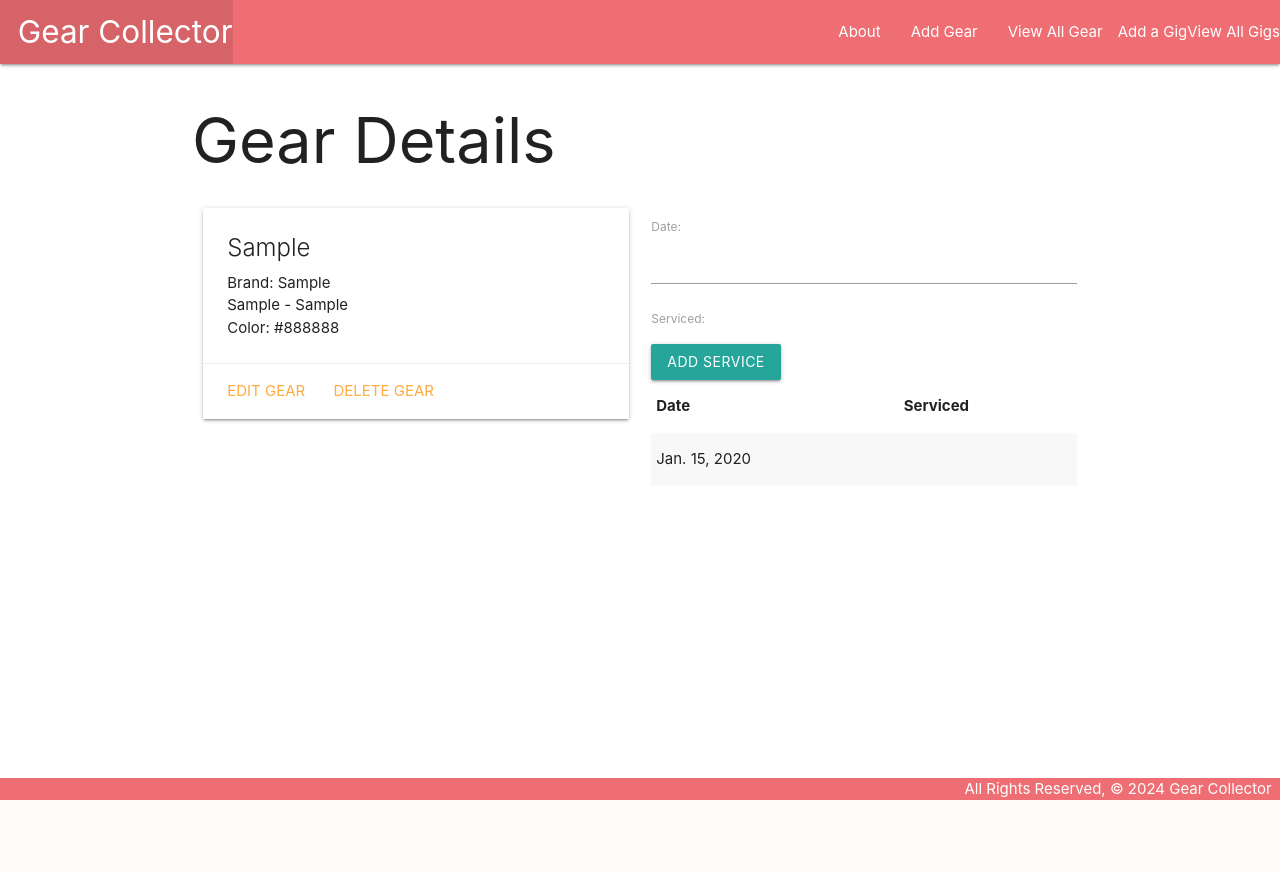
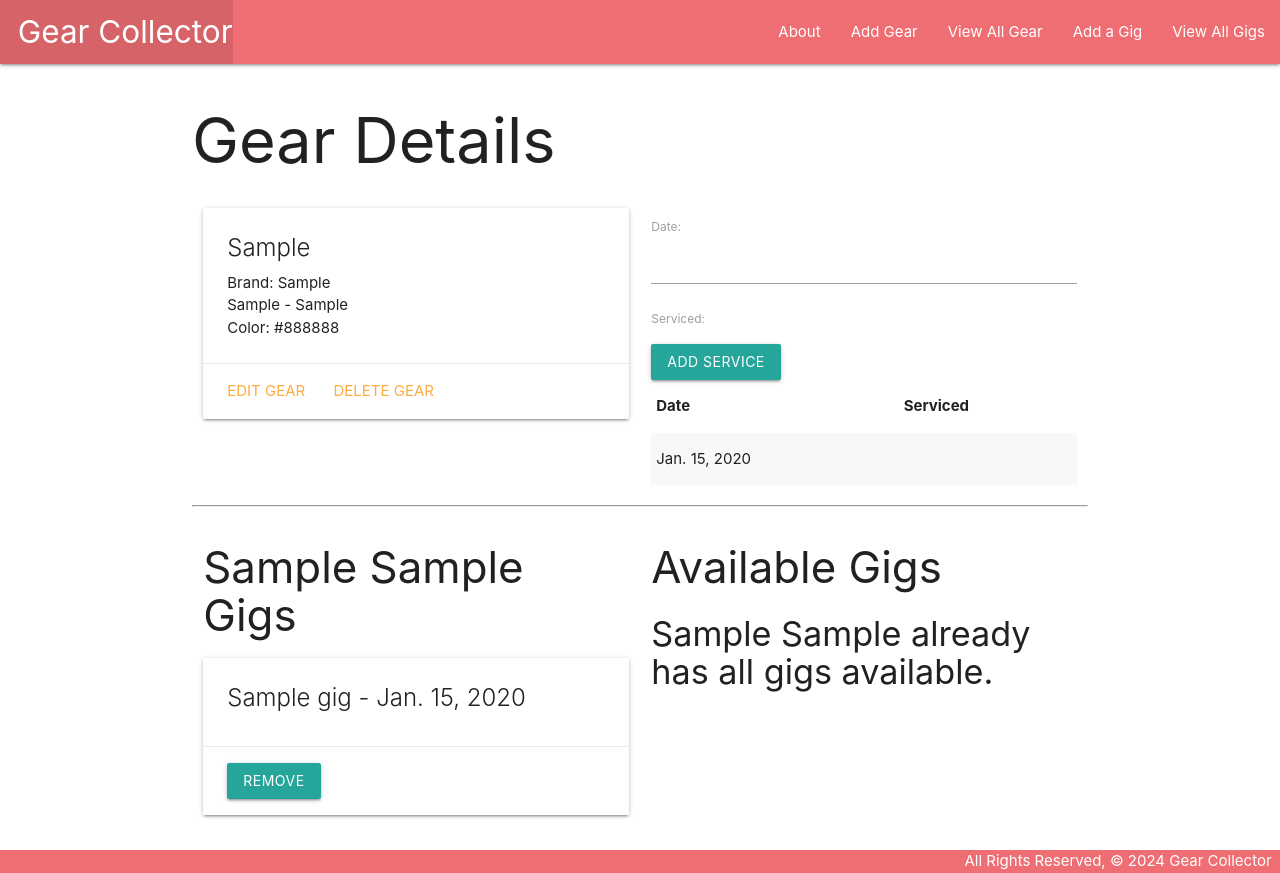
Before and after one commit to laurengcoding/gearcollector, a Django app: page /gear/1/ in a window 1280 px wide. Before the commit the page ends 800 px from the top, so only its background shows below. Run offline with Django 5.2, Linux system fonts and the light colour scheme; tables that the repository leaves empty hold one stand-in row (values such as "Sample post").

Commit message:
i think im done??

```diff
--- a/main_app/templates/base.html
+++ b/main_app/templates/base.html
@@ -20,8 +20,8 @@
           <li><a href="{% url 'about' %}">About</a></li>
           <li><a href="{% url 'gear_create' %}">Add Gear</a></li>
           <li><a href="{% url 'index' %}">View All Gear</a></li>
-          <li><a href="{% url 'gigs_create' %}"></a>Add a Gig</li>
-          <li><a href="{% url 'gigs_index' %}"></a>View All Gigs</li>
+          <li><a href="{% url 'gigs_create' %}">Add a Gig</a></li>
+          <li><a href="{% url 'gigs_index' %}">View All Gigs</a></li>
         </ul>
       </div>
     </nav>
--- a/main_app/templates/gear/detail.html
+++ b/main_app/templates/gear/detail.html
@@ -42,6 +42,55 @@
   </div>
 </div>
 
+<hr>
+
+<div class="row">
+  <div class="col s6">
+    <h3>{{ g.make }} {{ g.model }} Gigs</h3>
+      {% if g.gigs.count %}
+        {% for gig in g.gigs.all %}
+          <div class="card">
+            <div class="card-content">
+              <span class="card-title">
+                {{ gig.name }} - {{ gig.date }}
+              </span>
+            </div>
+            <div class="card-action">
+              <form action="{% url 'remove_gig' g.id gig.id %}" method="POST">
+                {% csrf_token %}
+                <button type="submit" class="btn">Remove</button>
+              </form>
+            </div>
+          </div>
+        {% endfor %}
+      {% else %}
+          <h3>No Gigs</h3>
+      {% endif %}
+  </div>
+  <div class="col s6">
+    <h3>Available Gigs</h3>
+      {% if available_gigs.count %}
+        {% for gig in available_gigs.all %}
+          <div class="card">
+            <div class="card-content">
+              <span class="card-title">
+                {{ gig.name }} - {{ gig.date }}
+              </span>
+            </div>
+            <div class="card-action">
+              <form action="{% url 'add_gig' g.id gig.id %}" method="POST">
+                {% csrf_token %}
+                <button type="submit" class="btn">Add</button>
+              </form>
+            </div>
+          </div>
+        {% endfor %}
+      {% else %}
+          <h4>{{ g.make }} {{ g.model }} already has all gigs available.</h4>
+      {% endif %}
+  </div>
+</div>
+
 <script>
   const dateElement = document.getElementById('id_date');
   S.Datepicker.init(dateElement, {
--- a/main_app/urls.py
+++ b/main_app/urls.py
@@ -10,6 +10,9 @@ urlpatterns = [
     path('gear/create/', views.GearCreate.as_view(), name="gear_create"),
     path('gear/<int:pk>/update/', views.GearUpdate.as_view(), name="gear_update"),
     path('gear/<int:pk>/delete/', views.GearDelete.as_view(), name="gear_delete"),
+    path('gear/<int:gear_id>/add_gig/<int:gig_id>/', views.add_gig, name="add_gig"),
+    path('gear/<int:gear_id>/remove_gig/<int:gig_id>/', views.remove_gig, name="remove_gig"),
+
 
     path('gigs/', views.GigList.as_view(), name="gigs_index"),
     path('gigs/<int:pk>/', views.GigDetail.as_view(), name="gigs_detail"),
--- a/main_app/views.py
+++ b/main_app/views.py
@@ -21,9 +21,12 @@ def gear_index(request):
 def gear_detail(request, gear_id):
     g = Gear.objects.get(id=gear_id)
     serviced_form = ServicedForm()
+    current_gig_ids = g.gigs.all().values_list('id')
+    available_gigs = Gig.objects.exclude(id__in=current_gig_ids)
     return render(request, 'gear/detail.html', {
         'g': g,
         'serviced_form': serviced_form,
+        'available_gigs': available_gigs
     })
 
 def add_service(request, gear_id):
@@ -34,7 +37,13 @@ def add_service(request, gear_id):
         new_service.save()
     return redirect('detail', gear_id=gear_id)
 
+def add_gig(request, gear_id, gig_id):
+    Gear.objects.get(id=gear_id).gigs.add(gig_id)
+    return redirect('detail', gear_id=gear_id)
 
+def remove_gig(request, gear_id, gig_id):
+    Gear.objects.get(id=gear_id).gigs.remove(gig_id)
+    return redirect('detail', gear_id=gear_id)
 
 class GearCreate(CreateView):
     model = Gear
```
